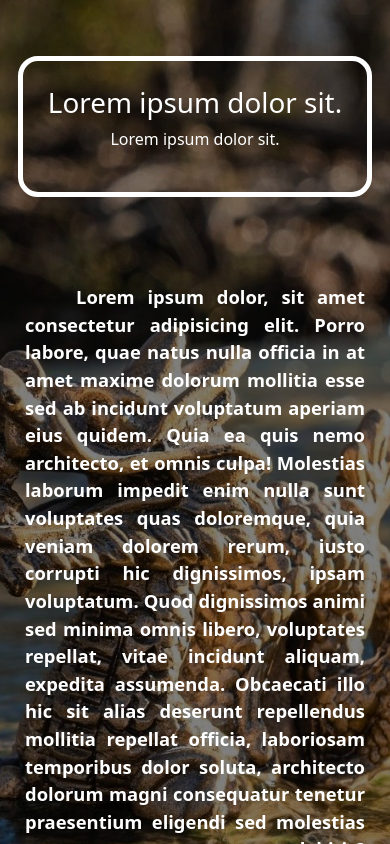
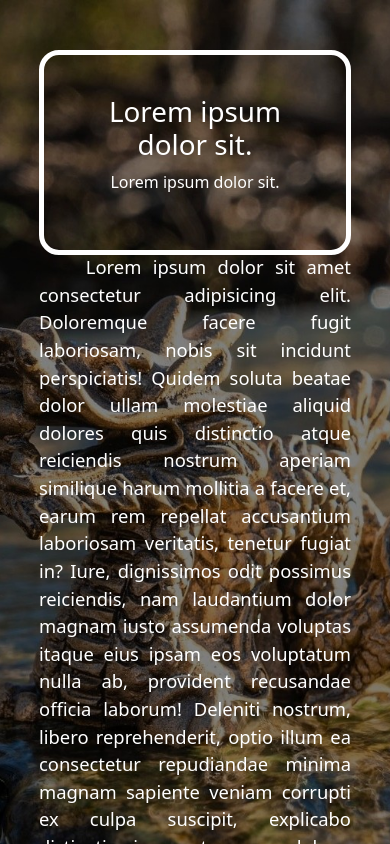
Before and after one commit to cmfraile/Portfolio2, an Angular app: page / in a window 390 px wide. Shown: the top 844 px of the page. Built offline with nearby package versions, Linux system fonts and the light colour scheme.

Commit message:
commit de antes de comer

```diff
--- a/src/app/componentes/main/main.component.html
+++ b/src/app/componentes/main/main.component.html
@@ -9,6 +9,6 @@
         </div>
     </div>
     <div class="col contenido">
-        <p class="primeralinea">Lorem ipsum dolor, sit amet consectetur adipisicing elit. Porro labore, quae natus nulla officia in at amet maxime dolorum mollitia esse sed ab incidunt voluptatum aperiam eius quidem. Quia ea quis nemo architecto, et omnis culpa! Molestias laborum impedit enim nulla sunt voluptates quas doloremque, quia veniam dolorem rerum, iusto corrupti hic dignissimos, ipsam voluptatum. Quod dignissimos animi sed minima omnis libero, voluptates repellat, vitae incidunt aliquam, expedita assumenda. Obcaecati illo hic sit alias deserunt repellendus mollitia repellat officia, laboriosam temporibus dolor soluta, architecto dolorum magni consequatur tenetur praesentium eligendi sed molestias earum atque totam debitis? Quibusdam voluptates dignissimos porro!</p>
+        <p class="primeralinea">Lorem ipsum dolor sit amet consectetur adipisicing elit. Doloremque facere fugit laboriosam, nobis sit incidunt perspiciatis! Quidem soluta beatae dolor ullam molestiae aliquid dolores quis distinctio atque reiciendis nostrum aperiam similique harum mollitia a facere et, earum rem repellat accusantium laboriosam veritatis, tenetur fugiat in? Iure, dignissimos odit possimus reiciendis, nam laudantium dolor magnam iusto assumenda voluptas itaque eius ipsam eos voluptatum nulla ab, provident recusandae officia laborum! Deleniti nostrum, libero reprehenderit, optio illum ea consectetur repudiandae minima magnam sapiente veniam corrupti ex culpa suscipit, explicabo distinctio ipsam tempora dolore. Dolore maxime sequi eligendi inventore ipsum officia, iure vero sint sed consequatur ipsa corrupti eveniet, quia temporibus tenetur! Eos obcaecati debitis ratione esse, laudantium atque labore. Deleniti recusandae, repellendus eaque rerum nostrum ipsum tenetur placeat, nisi commodi, cupiditate ex sint aperiam doloremque quas totam sit dolor possimus aliquam sunt labore non cum perspiciatis soluta odio? Nisi dignissimos autem voluptatem ratione.</p>
     </div>
 </div>
--- a/src/app/componentes/main/main.component.sass
+++ b/src/app/componentes/main/main.component.sass
@@ -3,7 +3,7 @@
     padding: 0px
 .mainc
     min-width: 100%
-    min-height: 90vh
+    max-height: 90vh
     margin: 0px
     padding: 0px
     overflow: hidden !important
@@ -13,8 +13,8 @@
             min-height: 60vh
         .inf
             display: flex
-            justify-content: center
-            align-items: center
+            justify-content: flex-end
+            align-items: flex-end
             min-width: 100%
             min-height: 30vh
             .wd
@@ -26,21 +26,23 @@
                 max-width: 95%
                 border: 5px solid white
                 border-radius: 20px
-                padding: 25px
+                padding: 40px
+                margin: 50px
     .contenido
         max-width: 50vw
         display: flex
-        justify-content: center
-        align-items: center
+        justify-content: flex-end
+        align-items: flex-start
         flex-direction: column
-        padding: 50px
         p
             font-size: 1.15rem
-            font-weight: 700
+            font-weight: 500
             text-align: justify
             margin: 5px 0px
         .primeralinea
             text-indent: 15%
+            margin: 50px
+            padding-right: 15%
 
 @media (max-width:1120px)
     .vacio
@@ -51,12 +53,25 @@
         min-width: 100%
     .wd
         min-width: 80%
+    .inf
+        justify-content: center !important
+        align-items: center !important
+    .contenido
+        justify-content: center
+        align-items: center
+        justify-content: center !important
+        align-items: center !important
+        .primeralinea
+            margin: 0px !important
+            padding: 0px !important
+            max-width: 80%
 
 @media (max-width:660px)
+    .inf
+        margin: 0px !important
+        padding: 0px !important
     .mainc
         min-height: 100vh !important
-    .contenido
-        padding: 25px !important
 
 @media (max-width:450px)
     .wd
```
